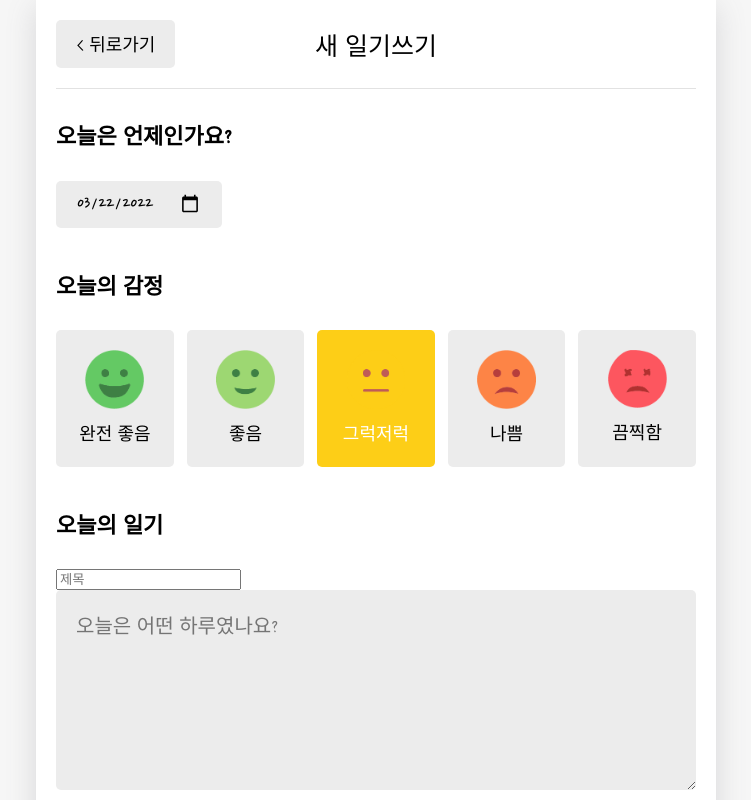
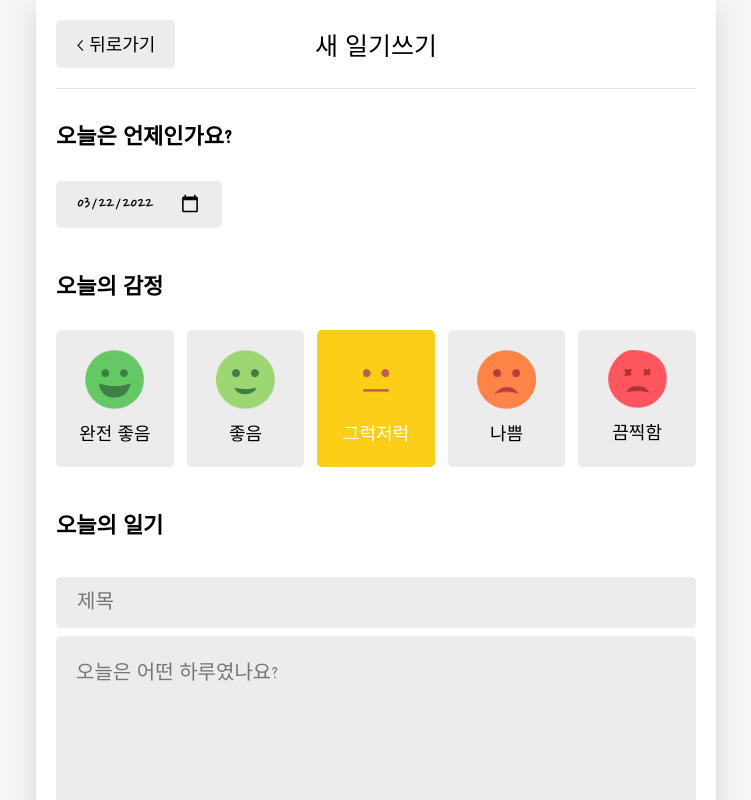
Before and after one commit to ParkYoungHoon/emotion_diary, a React (Create React App) app: page /new in a window 1280 px wide. Shown: the top 800 px of the page, without its empty margins (264-1015 px from the left). Built offline with nearby package versions, Linux system fonts and the light colour scheme.

Commit message:
Title UI  개선

```diff
--- a/src/App.css
+++ b/src/App.css
@@ -249,6 +249,19 @@ header button {
   align-items: center;
 }
 
+.DiaryEditer input[type=text]{
+  width: 100%;
+  padding: 12px 20px;
+  margin: 8px 0;
+  display: inline-block;
+  border: 1px solid #ececec;
+  background-color: #ececec;
+  border-radius: 4px;
+  box-sizing: border-box;
+  font-family: "Nanum Pen Script";
+  font-size: 20px;
+}
+
 /* EmotionItem */
 .EmotionItem {
   cursor: pointer;
@@ -360,6 +373,19 @@ header button {
   overflow-wrap: break-word;
 }
 
+.DiaryPage .diary_title_wrapper {
+  width: 100%;
+  margin: 8px 0;
+  display: inline-block;
+  background-color: #ececec;
+  border-radius: 5px;
+  box-sizing: border-box;
+  font-family: "Nanum Pen Script";
+  font-size: 20px;
+  text-align: left;
+  padding: 1px 20px;
+}
+
 .DiaryPage .diary_content_wrapper p {
   padding: 20px;
   text-align: left;
--- a/src/components/DiaryList.js
+++ b/src/components/DiaryList.js
@@ -1,4 +1,4 @@
-import React, { useEffect, useState } from "react";
+import React, { useState } from "react";
 import { useNavigate } from "react-router";
 import DiaryItem from "./DiaryItem";
 import MyButton from "./MyButton";
--- a/src/pages/Diary.js
+++ b/src/pages/Diary.js
@@ -67,7 +67,10 @@ const Diary = () => {
                         </div>
                     </section>
                     <section>
-                        <h4>{data.title}</h4>
+                        <h4>오늘의 일기</h4>
+                        <div className="diary_title_wrapper">
+                            <p>{data.title}</p>
+                        </div>
                         <div className="diary_content_wrapper">
                             <p>{data.content}</p>
                         </div>
```
